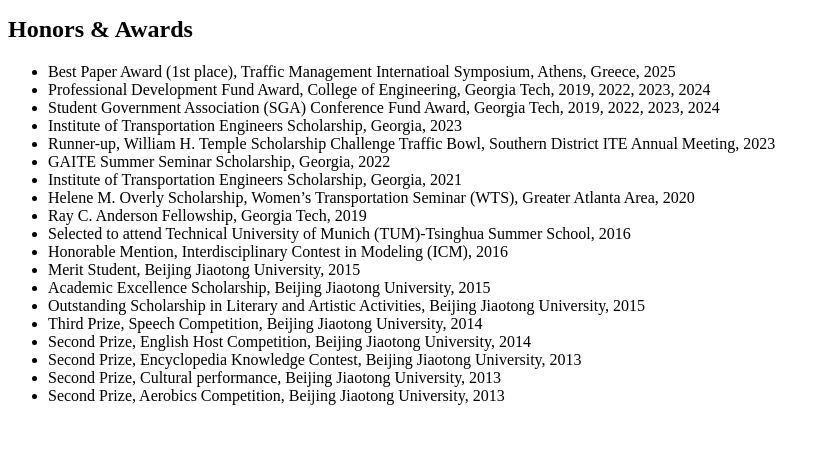
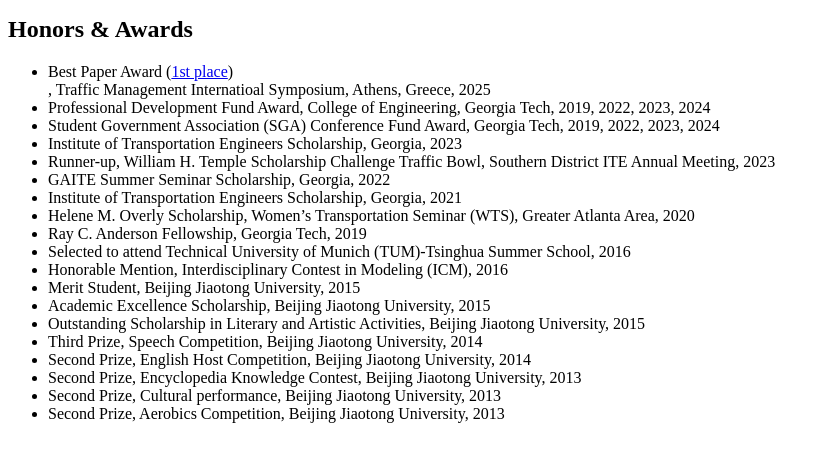
Before and after one commit to YangjiaoChen/YangjiaoChen.github.io, a Jekyll site: the page built from awards.html, in a window 1280 px wide, cut to the strip 112-574 px from the top of the page. Shown: the whole strip, without its empty margins (0-830 px from the left). Built offline with Jekyll 4.4.1, drawn with Linux system fonts in a browser that asks for light colours.

```diff
--- a/awards.html
+++ b/awards.html
@@ -78,7 +78,7 @@ title: "Yangjiao Chen: awards"
   <div class="col-sm-12">
 <h2> Honors & Awards </h2>
 <ul>
-    <li>Best Paper Award (1st place), Traffic Management Internatioal Symposium, Athens, Greece, 2025 </li>
+    <li>Best Paper Award (<a href="https://traffic-management-symposium-2025.com/call-for-papers/" target="_blank">1st place</a>)</li>, Traffic Management Internatioal Symposium, Athens, Greece, 2025 </li>
     <li>Professional Development Fund Award, College of Engineering, Georgia Tech, 2019, 2022, 2023, 2024 </li>
     <li>Student Government Association (SGA) Conference Fund Award, Georgia Tech, 2019, 2022, 2023, 2024</li>
     <li>Institute of Transportation Engineers Scholarship, Georgia, 2023 </li>
```
